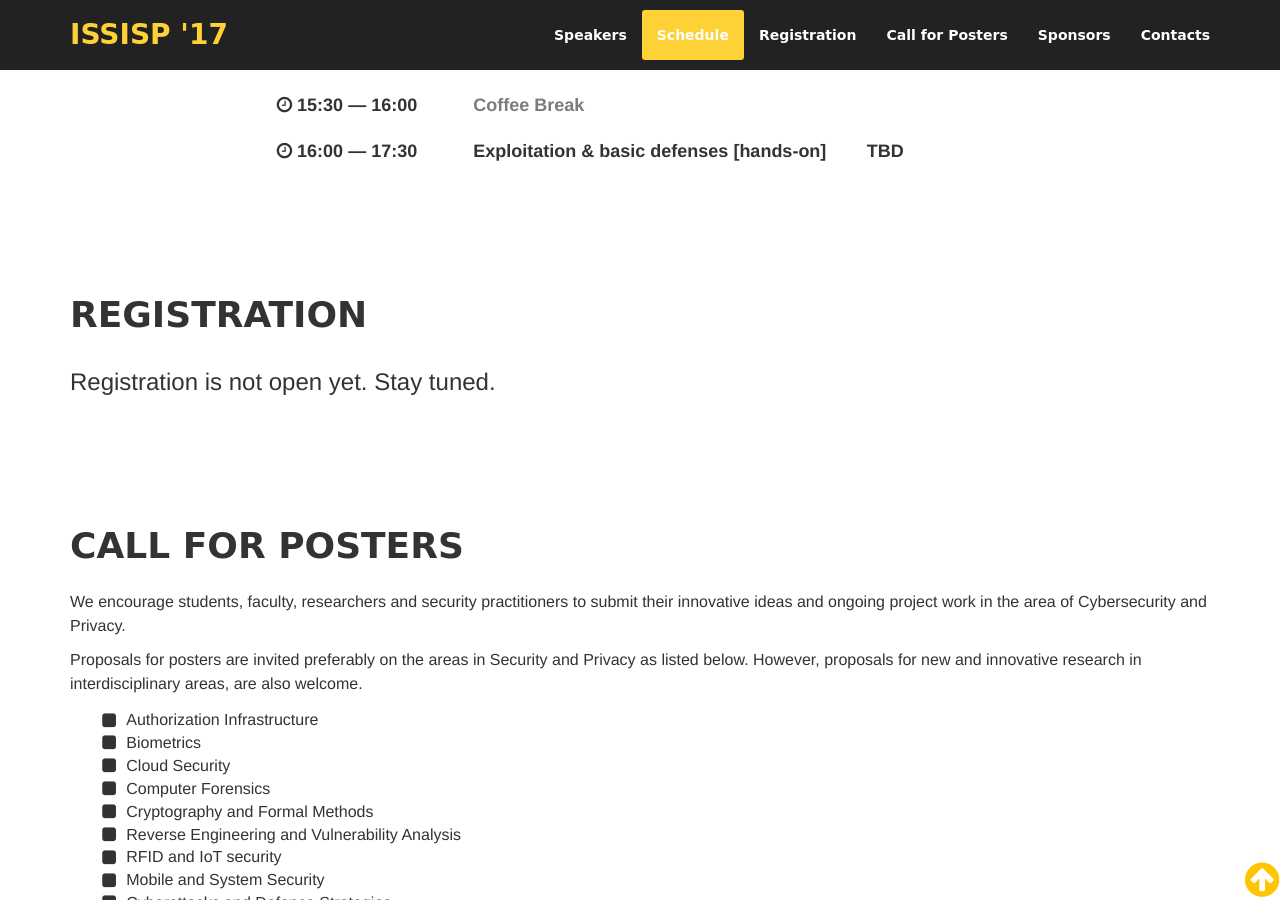
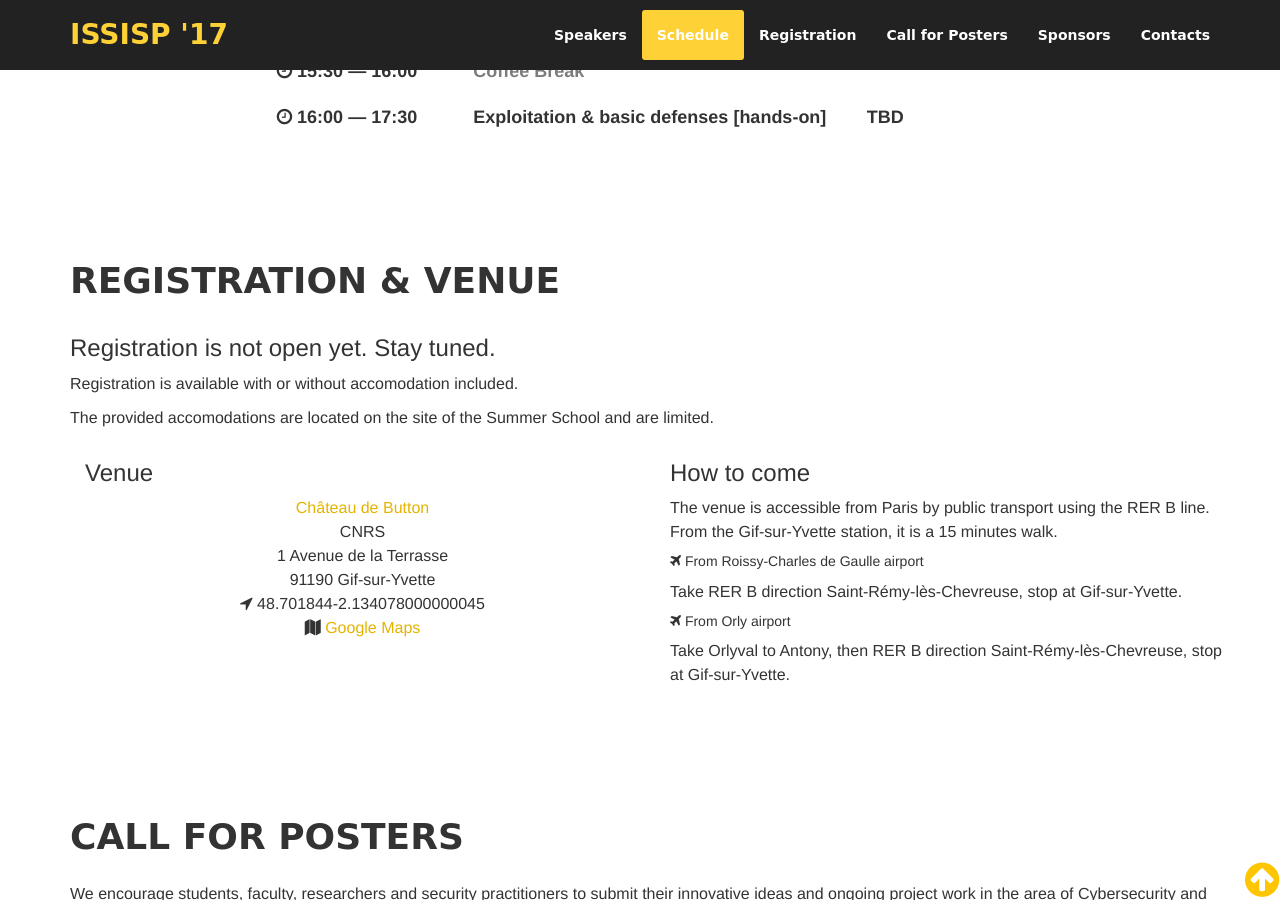
Before and after one commit to issisp2017/issisp2017.github.io, a Jekyll site: the page built from index.md, in a window 1280 px wide and 900 px high, scrolled down 3253 px. Built offline with Jekyll 4.4.1, drawn with Linux system fonts in a browser that asks for light colours; some of the changed text lies outside the part shown.

Commit message:
Add venue information

```diff
--- a/_includes/descr.html
+++ b/_includes/descr.html
@@ -9,15 +9,7 @@
 
       <p>
         It will be held at Château de Button, Gif-sur-Yvette,
-        France --- around 35km southwest of Paris.
-      </p>
-
-      <p> Here is a succinct
-        <a class="darken"
-           href="http://www.ville-gif.fr/cadre-de-vie/histoire-et-patrimoine/patrimoine/chateau-de-button/">description
-        </a> of the place (in French).
-        Locate it on
-                  <a href="https://www.google.fr/maps/place/CNRS+-+D%C3%A9l%C3%A9gation+Ile-de-France+Sud/@48.696828,2.1065952,14z/data=!4m8!1m2!2m1!1schateau+de+button!3m4!1s0x47e67f7f484e8983:0xa3df8cb85292dc02!8m2!3d48.7060241!4d2.1314657?hl=fr">Google Maps</a>.
+        France --- around 35km southwest of Paris (<a href="#venue">details</a>).
       </p>
     </div>
     <hr/>
--- a/_includes/registration.html
+++ b/_includes/registration.html
@@ -1,9 +1,66 @@
 <section id="registration" class="container">
   <div class="container">
     <div class="row">
-      <h1>Registration</h1>
+      <h1>Registration & Venue</h1>
       <h3>Registration is not open yet. Stay tuned.</h3>
 
+      <p>
+        Registration is available with or without accomodation included.
+      </p>
+
+      <p>
+        The provided accomodations are located on the site of the Summer School
+        and are limited.
+      </p>
+    </div>
+    <div id="venue" class="row">
+      <div class="col-md-6">
+
+      <h3>Venue</h3>
+
+      <p class="text-center">
+        <a class="darken"
+           href="http://www.ville-gif.fr/cadre-de-vie/histoire-et-patrimoine/patrimoine/chateau-de-button/">
+          Château de Button
+        </a>
+         <br/>
+        CNRS <br/>
+        1 Avenue de la Terrasse <br/>
+        91190 Gif-sur-Yvette <br/>
+        <i class="fa fa-location-arrow" aria-hidden="true"></i>
+        48.701844-2.134078000000045 <br/>
+
+        <i class="fa fa-map" aria-hidden="true"></i>
+
+        <a href="https://www.google.fr/maps/place/CNRS+-+D%C3%A9l%C3%A9gation+Ile-de-France+Sud/@48.696828,2.1065952,14z/data=!4m8!1m2!2m1!1schateau+de+button!3m4!1s0x47e67f7f484e8983:0xa3df8cb85292dc02!8m2!3d48.7060241!4d2.1314657?hl=fr">Google Maps</a>
+
+
+      </p>
+
+      </div>
+      <div class="col-md-6">
+        <h3>How to come</h3>
+
+        <p>
+          The venue is accessible from Paris by public transport using the RER B
+          line. From the Gif-sur-Yvette station, it is a 15 minutes walk.
+        </p>
+        <h5>
+          <i class="fa fa-plane"></i>
+          From Roissy-Charles de Gaulle airport
+        </h5>
+
+        <p>Take RER B direction Saint-Rémy-lès-Chevreuse, stop at Gif-sur-Yvette.</p>
+
+        <h5>
+          <i class="fa fa-plane"></i>
+          From Orly airport
+        </h5>
+        <p>
+          Take Orlyval to Antony, then RER B direction
+          Saint-Rémy-lès-Chevreuse, stop at Gif-sur-Yvette.
+        </p>
+      </div>
     </div>
   </div>
 </section>
```
